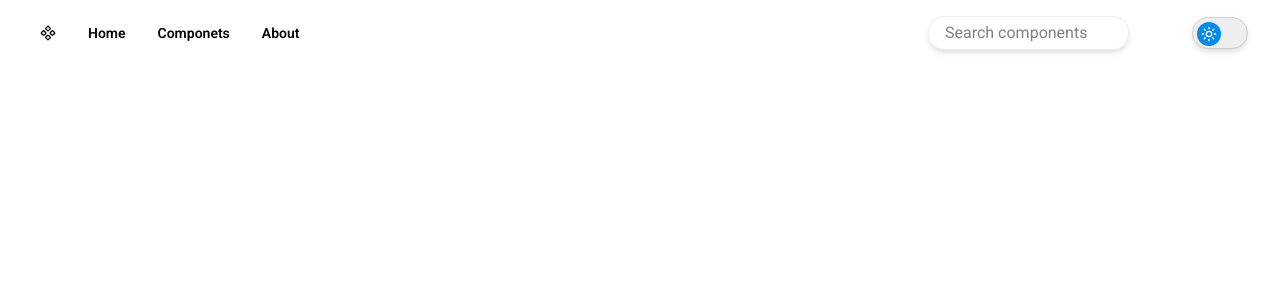
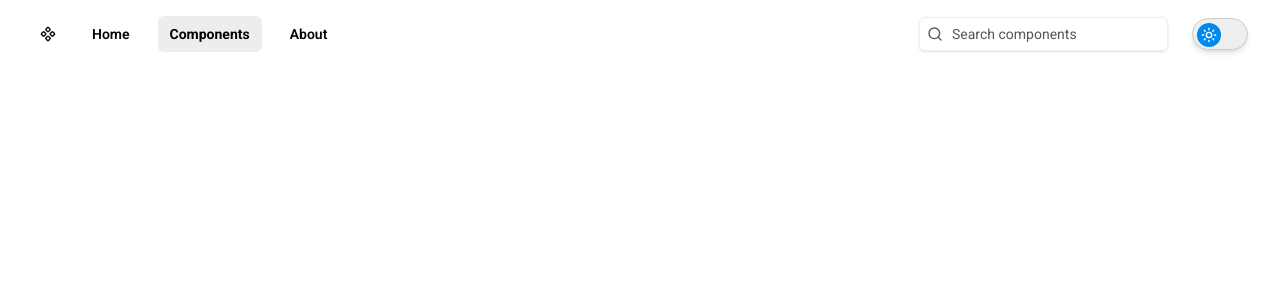
Before and after one commit to gustavocanhan/ComponentesReact, a Next.js app: page /componentes in a window 1280 px wide. Shown: the top 300 px of the page. Built offline with nearby package versions, Linux system fonts and the light colour scheme.

Commit message:
feat header desktop/mobile

```diff
--- a/src/app/componentes/page.tsx
+++ b/src/app/componentes/page.tsx
@@ -1,37 +1,14 @@
 "use client";
 import ThemeToggle from "@/theme/ThemeToggle";
-import { ComponentIcon, HomeIcon, InfoIcon, MenuIcon } from "lucide-react";
+import Header from "@/ui/header/Header";
+import { ComponentIcon, SearchIcon, XIcon, Menu, X } from "lucide-react";
 import { useState } from "react";
 
 export default function Componentes() {
   const [openMenu, setOpenMenu] = useState(false);
+  const [search, setSearch] = useState("");
 
   const data = ["Theme", "Accordion", "Alert", "Dialog", "Input", "Search"];
 
-  return (
-    <header className="bg-background flex justify-between items-center py-4 px-8 text-foreground">
-      <div className="flex items-center">
-        <ComponentIcon className="h-8 w-8 p-2 hover:bg-muted-foreground/10 dark:hover:bg-muted-foreground/30 rounded-md cursor-pointer transition-all duration-300 ease-in-out" />
-        <ul className="flex gap-4 px-4 font-semibold text-sm">
-          <li className="px-2 py-1 hover:bg-muted-foreground/10 dark:hover:bg-muted-foreground/30 rounded-md cursor-pointer transition-all duration-300 ease-in-out">
-            Home
-          </li>
-          <li className="px-2 py-1 hover:bg-muted-foreground/10 dark:hover:bg-muted-foreground/30 rounded-md cursor-pointer transition-all duration-300 ease-in-out">
-            Componets
-          </li>
-          <li className="px-2 py-1 hover:bg-muted-foreground/10 dark:hover:bg-muted-foreground/30 rounded-md cursor-pointer transition-all duration-300 ease-in-out">
-            About
-          </li>
-        </ul>
-      </div>
-      <div className="flex w-80 justify-between items-center">
-        <input
-          type="text"
-          placeholder="Search components"
-          className="border border-muted shadow-md w-auto pl-4 py-1 rounded-2xl"
-        />
-        <ThemeToggle />
-      </div>
-    </header>
-  );
+  return <Header />;
 }
--- /dev/null
+++ b/src/ui/header/Header.tsx
@@ -0,0 +1,59 @@
+"use client";
+import ThemeToggle from "@/theme/ThemeToggle";
+import { ComponentIcon, SearchIcon, XIcon, Menu, X } from "lucide-react";
+import { useState } from "react";
+import MobileMenu from "./MobileMenu";
+import NavLinks from "./NavLinks";
+
+export default function Header() {
+  const [openMenu, setOpenMenu] = useState(false);
+  const [search, setSearch] = useState("");
+
+  return (
+    <header className="bg-background flex justify-between items-center py-4 px-4 md:px-8 text-foreground">
+      <div className="flex items-center gap-2">
+        {/* Mobile Menu Button */}
+        <button
+          onClick={() => setOpenMenu(true)}
+          className="flex items-center gap-2 px-2 py-1 rounded-md hover:bg-muted-foreground/10 transition md:hidden"
+        >
+          <Menu className="h-5 w-5" />
+          <span className="text-sm font-medium">Menu</span>
+        </button>
+
+        {/* Desktop Logo + Menu */}
+        <div className="md:flex items-center hidden">
+          <ComponentIcon className="h-8 w-8 p-2 hover:bg-muted-foreground/10 dark:hover:bg-muted-foreground/30 rounded-md cursor-pointer transition" />
+          <nav className="flex gap-4 font-semibold px-4 text-sm">
+            <NavLinks />
+          </nav>
+        </div>
+      </div>
+
+      {/* LADO DIREITO */}
+      <div className="flex items-center gap-6">
+        {/* SEARCH DESKTOP ONLY */}
+        <div className="relative hidden md:block">
+          <SearchIcon className="absolute h-4 w-4 top-1/2 -translate-y-1/2 left-2 text-muted-foreground" />
+          <input
+            type="text"
+            value={search}
+            onChange={(e) => setSearch(e.target.value)}
+            placeholder="Search components"
+            className="border border-muted dark:border-accent shadow-sm w-auto pl-8 pr-8 py-1 rounded-md outline-none placeholder:text-sm placeholder:text-muted-foreground"
+          />
+          {search && (
+            <XIcon
+              onClick={() => setSearch("")}
+              className="absolute h-4 w-4 top-1/2 -translate-y-1/2 right-2 hover:text-accent-foreground cursor-pointer"
+            />
+          )}
+        </div>
+
+        <ThemeToggle />
+      </div>
+
+      <MobileMenu openMenu={openMenu} setOpenMenu={setOpenMenu} />
+    </header>
+  );
+}
--- /dev/null
+++ b/src/ui/header/MobileMenu.tsx
@@ -0,0 +1,37 @@
+import { X, Menu } from "lucide-react";
+import NavLinks from "./NavLinks";
+
+type MobileMenuProps = {
+  openMenu: boolean;
+  setOpenMenu: (openMenu: boolean) => void;
+};
+
+export default function MobileMenu({ openMenu, setOpenMenu }: MobileMenuProps) {
+  return (
+    <>
+      {/* OVERLAY - MOBILE MENU */}
+      {openMenu && (
+        <div
+          onClick={() => setOpenMenu(false)}
+          className="fixed inset-0 bg-black/40 z-40"
+        />
+      )}
+
+      {/* SIDEBAR - MOBILE MENU */}
+      <aside
+        className={`fixed top-0 left-0 h-full w-64 bg-background z-50 transform transition-transform duration-300 ${
+          openMenu ? "translate-x-0" : "-translate-x-full"
+        }`}
+      >
+        <div className="flex justify-between items-center p-4 border-b text-accent-foreground">
+          <span className="font-semibold">Menu</span>
+          <X onClick={() => setOpenMenu(false)} className="cursor-pointer" />
+        </div>
+
+        <nav className="flex flex-col gap-2 p-4 text-sm font-medium">
+          <NavLinks />
+        </nav>
+      </aside>
+    </>
+  );
+}
--- /dev/null
+++ b/src/ui/header/NavLinks.tsx
@@ -0,0 +1,44 @@
+import Link from "next/link";
+import { usePathname } from "next/navigation";
+
+type NavLinksProps = {
+  variant?: "desktop" | "mobile";
+};
+
+export default function NavLinks({ variant }: NavLinksProps) {
+  const pathname = usePathname();
+
+  const links = [
+    { label: "Home", href: "/" },
+    { label: "Components", href: "/componentes" },
+    { label: "About", href: "/about" },
+  ];
+
+  return (
+    <>
+      {links.map((link) => {
+        const isActive = pathname === link.href;
+
+        const base = "rounded-md transition-colors duration-200 cursor-pointer";
+        const desktop =
+          "px-2 py-1 text-sm font-semibold hover:bg-muted-foreground/10";
+        const mobile =
+          "px-3 py-2 hover:bg-muted-foreground/10 flex justify-start";
+        const active = "bg-muted-foreground/10 font-bold";
+
+        return (
+          <button key={link.href}>
+            <Link
+              href={link.href}
+              className={`${base} ${variant === "desktop" ? desktop : mobile} ${
+                isActive ? active : ""
+              } `}
+            >
+              {link.label}
+            </Link>
+          </button>
+        );
+      })}
+    </>
+  );
+}
```
